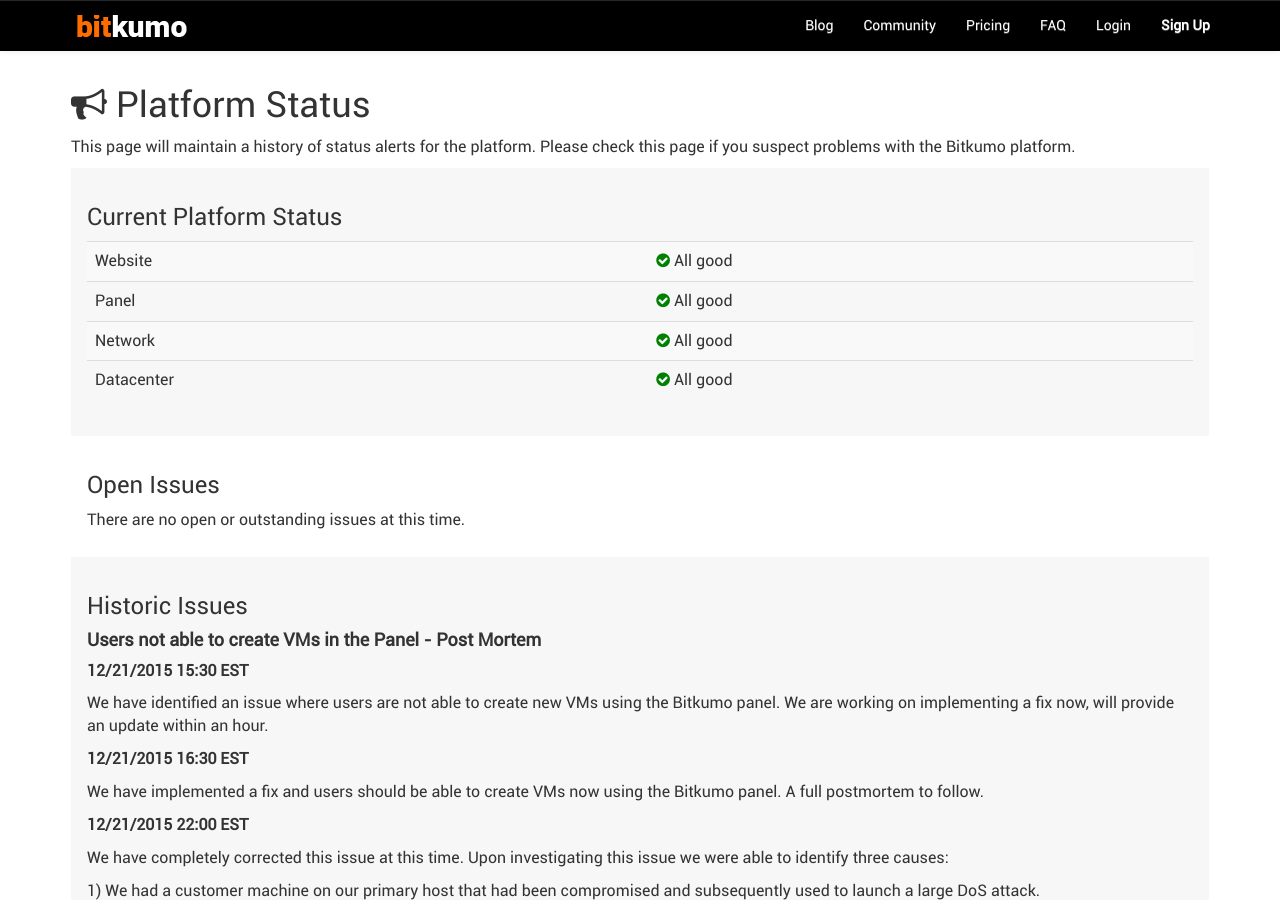
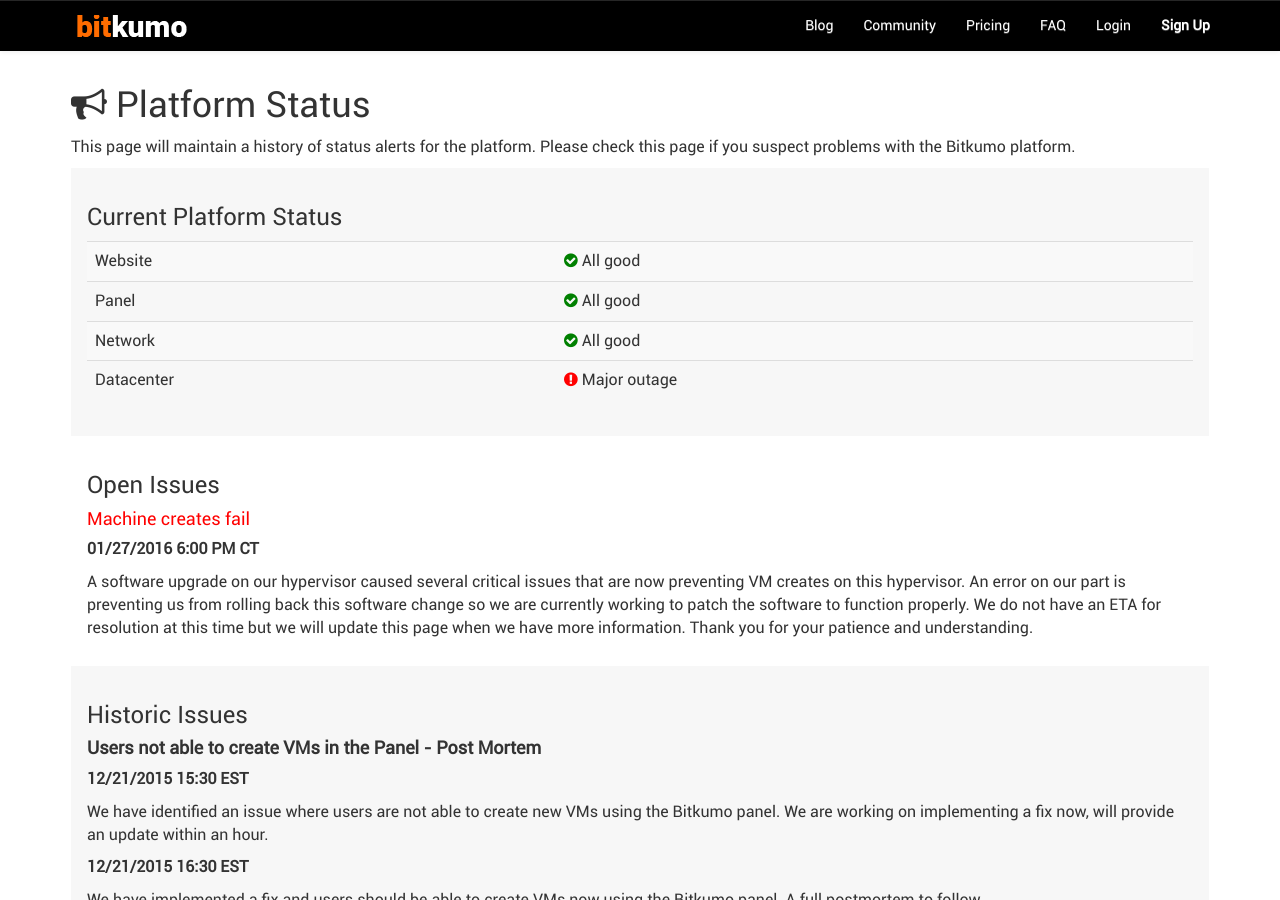
Before and after one commit to silverp1/bitkumo-website, a Jekyll site: the page built from status.html, in a window 1280 px wide and 900 px high. Built offline with Jekyll 4.4.1, drawn with Linux system fonts in a browser that asks for light colours; nearby versions of some CDN libraries.

Commit message:
Update status.html

```diff
--- a/status.html
+++ b/status.html
@@ -24,14 +24,20 @@ permalink: /status/
       </tr>
       <tr>
         <td>Datacenter</td>
-        <td><i class="good fa fa-check-circle"></i> All good</td>
+        <td><i class="critical fa fa-exclamation-circle"></i> Major outage</td>
       </tr>
     </table>
   </div>
   <div class="row-normal">
     <h3>Open Issues</h3>
 
-    <p>There are no open or outstanding issues at this time.</p>
+    <h4 class="critical"> Machine creates fail</h4>
+    <p><strong> 01/27/2016 6:00 PM CT</strong></p>
+
+    <p>A software upgrade on our hypervisor caused several critical issues that are now preventing VM creates on this hypervisor. An error
+    on our part is preventing us from rolling back this software change so we are currently working to patch the software to function properly.
+    We do not have an ETA for resolution at this time but we will update this page when we have more information. Thank you for your patience
+    and understanding.</p>
 
     <!--
       <table class="table table-striped">
```
